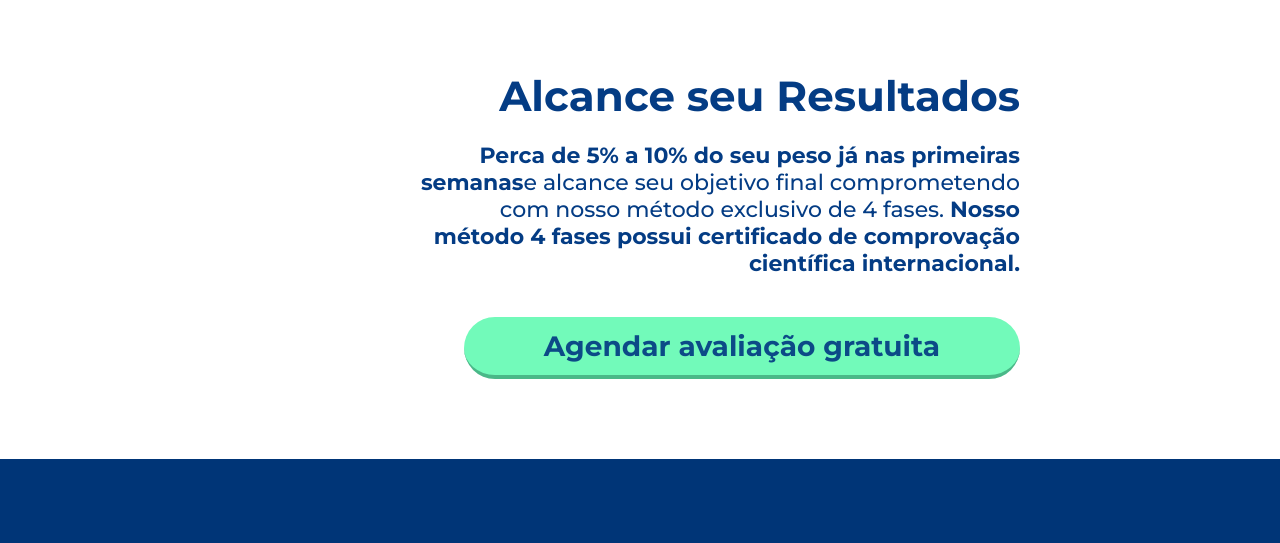
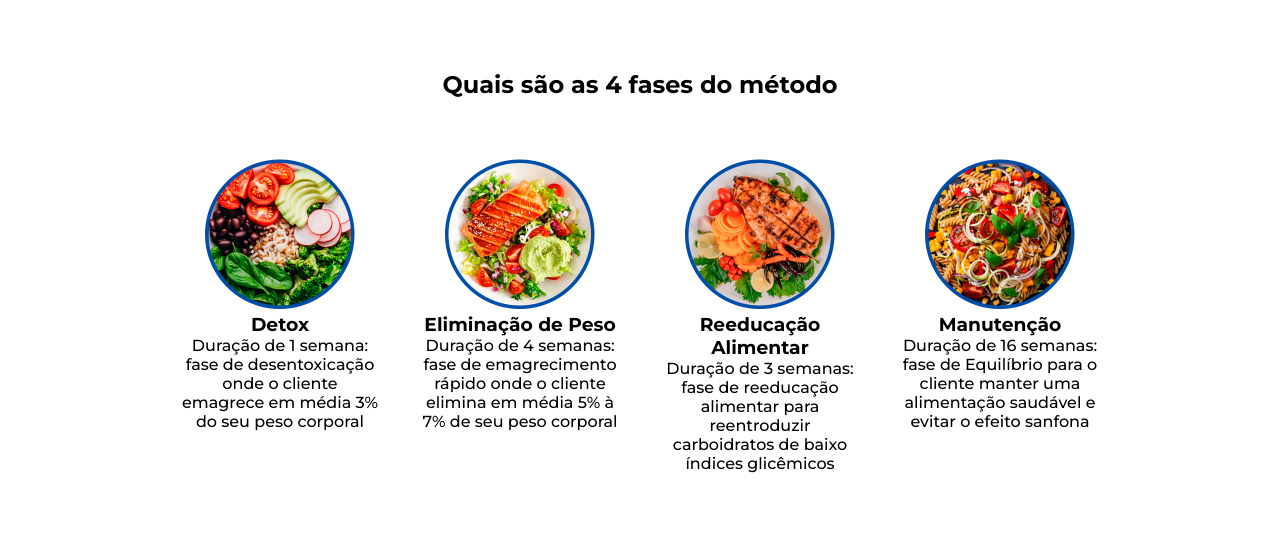
Before and after one commit to oseias-costa/emagecentro, a Next.js app: page / in a window 1280 px wide. Shown: the part 5135-5678 px from the top of the page. Built offline with nearby package versions, Linux system fonts and the light colour scheme.

Commit message:
feat: included justify component

```diff
--- a/app/components/phases/Phases.tsx
+++ b/app/components/phases/Phases.tsx
@@ -1,3 +1,4 @@
+"use client";
 import Image from "next/image"
 import styled from "styled-components"
 import Detox from '@/public/assets/detox.png'
@@ -36,9 +37,28 @@ export default function Phases(){
 }
 
 const Container = styled.section`
+    background-color: #fff;
+    padding-top: 80px;
+    padding-bottom: 80px;
 
+    h2 {
+        text-align: center;
+        padding-bottom: 40px;
+    }
+
+    .items {
+        display: flex;
+        justify-content: center;
+    }
 `
 
 const Item = styled.div`
+    width: 200px;
+    margin: 20px;
+    text-align: center;
 
+    img {
+        width: 150px;
+        height: auto;
+    }
 `
--- a/app/page.tsx
+++ b/app/page.tsx
@@ -6,6 +6,7 @@ import Header from './components/header/Header'
 import Headline from './components/headline/Headline'
 import Location from './components/location/Location'
 import Method from './components/method/Method'
+import Phases from './components/phases/Phases'
 import Testimonials from './components/testimonials/Testimonials'
 
 export default function Home() {
@@ -18,6 +19,7 @@ export default function Home() {
       <Method />
       <Benefits />
       <About />
+      <Phases />
       <Goal />
       <Location />
     </main>
```
